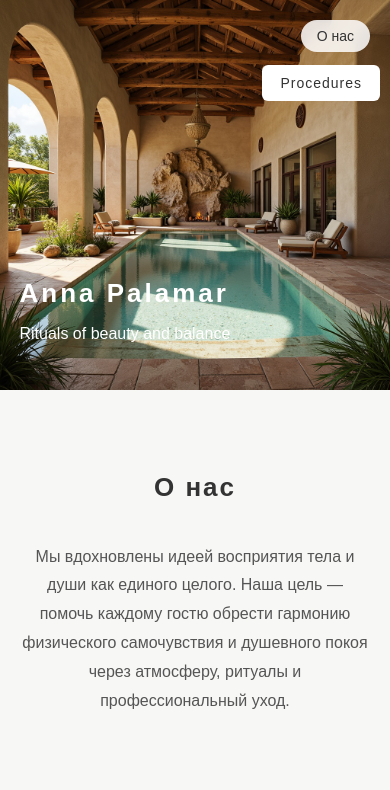
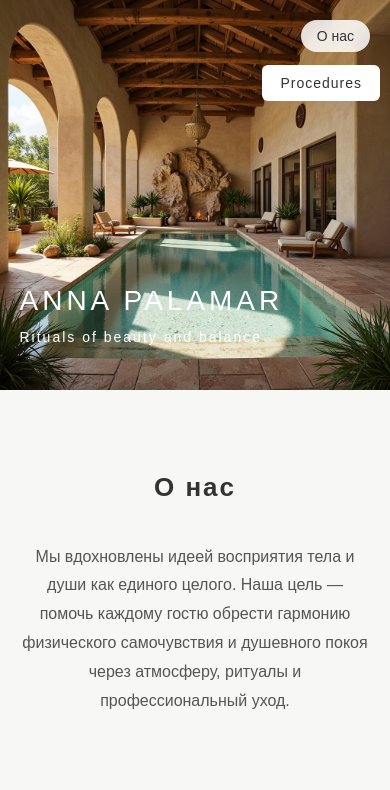
Before and after one commit to Sigmaboyyyt/spa-site, a Flask app: page / in a window 390 px wide. Shown: the top 790 px of the page. Run offline with Flask 3, Linux system fonts and the light colour scheme.

Commit message:
update hero branding

```diff
--- a/static/style.css
+++ b/static/style.css
@@ -12,7 +12,7 @@ body {
     color: #333;
 }
 
-/* HERO — mobile first */
+/* HERO */
 
 .hero {
     position: relative;
@@ -35,10 +35,20 @@ body {
     max-width: 80%;
 }
 
-.overlay h1 {
-    font-size: 42px;
+/* Брендинг */
+
+.brand-title {
+    font-size: 48px;
+    letter-spacing: 8px;
+    font-weight: 300;
+    margin: 0;
+}
+
+.brand-subtitle {
+    margin-top: 12px;
+    font-size: 18px;
     letter-spacing: 3px;
-    margin: 0;
+    font-weight: 300;
 }
 
 /* Кнопка О нас */
@@ -113,8 +123,14 @@ body {
         left: 5%;
     }
 
-    .overlay h1 {
-        font-size: 26px;
+    .brand-title {
+        font-size: 28px;
+        letter-spacing: 4px;
+    }
+
+    .brand-subtitle {
+        font-size: 14px;
+        letter-spacing: 2px;
     }
 
     .procedures-button {
--- a/templates/index.html
+++ b/templates/index.html
@@ -2,7 +2,7 @@
 <html lang="ru">
 <head>
     <meta charset="UTF-8">
-    <title>Luxe Spa</title>
+    <title>Anna Palamar</title>
     <link rel="stylesheet" href="{{ url_for('static', filename='style.css') }}">
     <meta name="viewport" content="width=device-width, initial-scale=1.0">
 </head>
@@ -23,8 +23,8 @@
     </a>
 
     <div class="overlay">
-        <h1>Anna Palamar</h1>
-        <p>Rituals of beauty and balance</p>
+        <h1 class="brand-title">ANNA PALAMAR</h1>
+        <p class="brand-subtitle">Rituals of beauty and balance</p>
     </div>
 
 </section>
```
